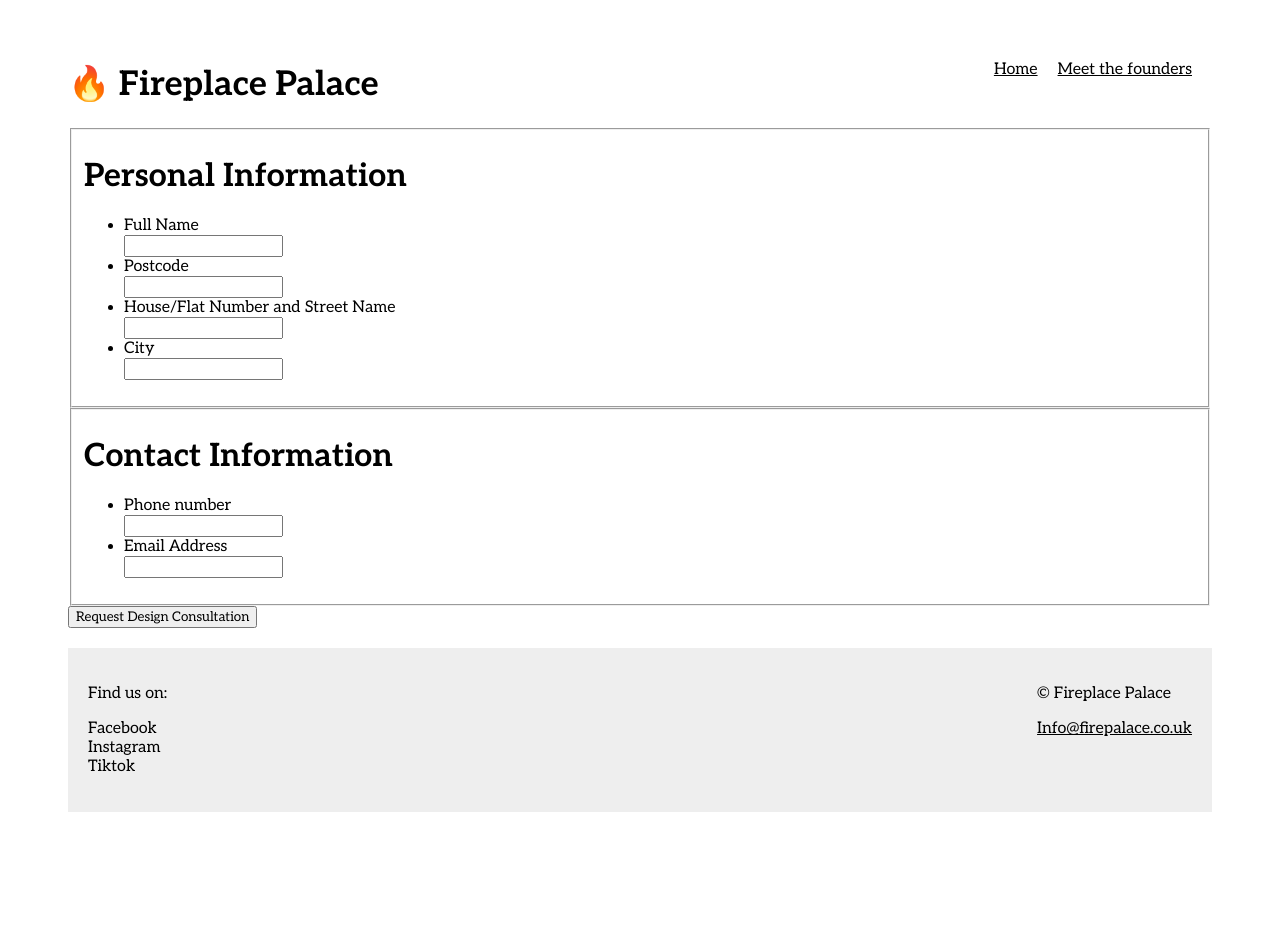
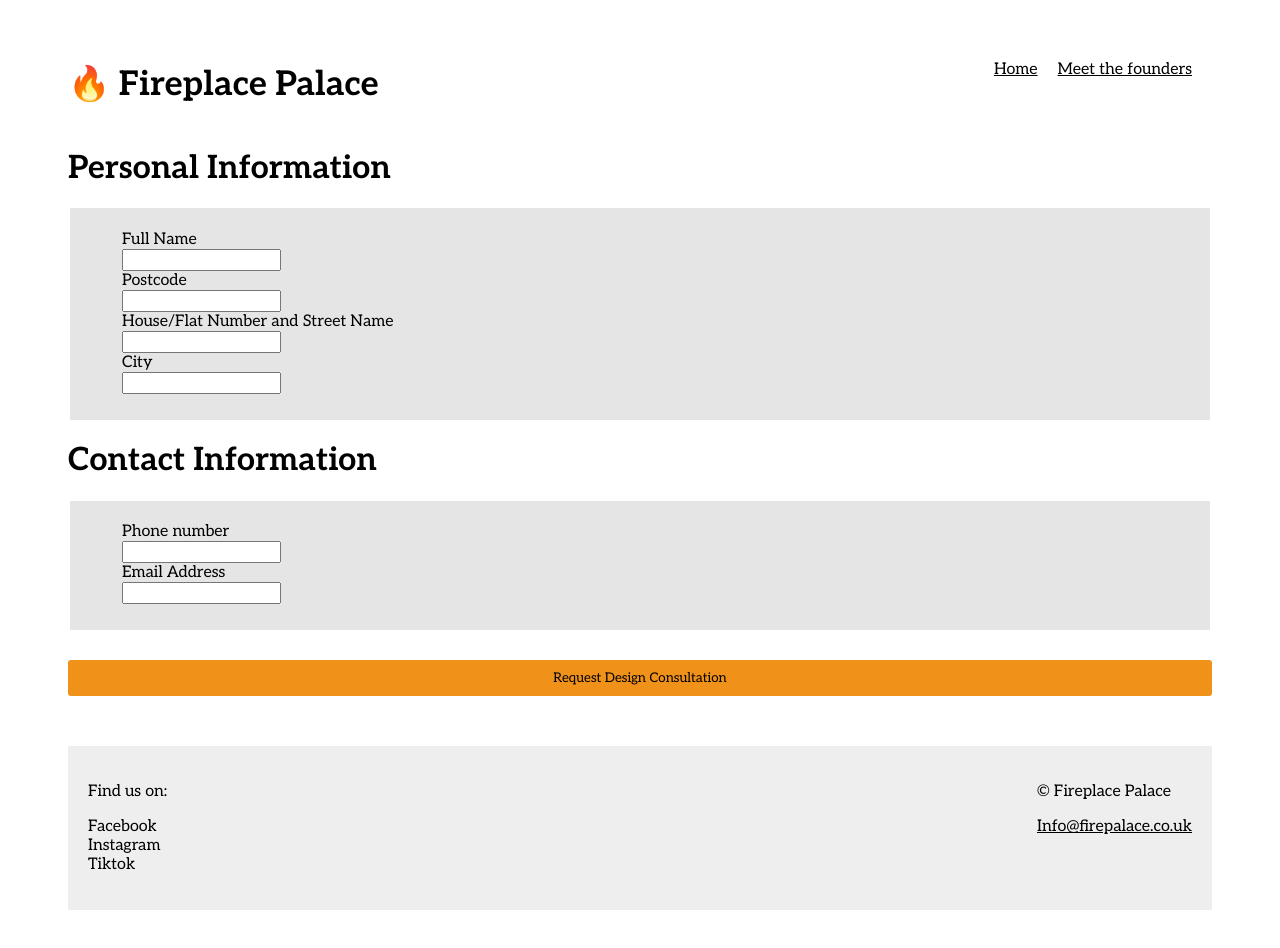
Before and after one commit to SchoolOfCode/bc16-w7d3-workshop-nextjs-boilerplate-room-5-week-7, a Next.js app: page /booking in a window 1280 px wide. Before the commit the page ends 852 px from the top, so only its background shows below. Built offline with nearby package versions, Linux system fonts and the light colour scheme.

Commit message:
styling form

```diff
--- a/src/ContactForm/ContactForm.css
+++ b/src/ContactForm/ContactForm.css
@@ -0,0 +1,21 @@
+ul {
+    list-style: none;
+}
+
+fieldset {
+    border: none;
+    background-color: rgb(229,229,229);
+}
+
+.submit-btn {
+    background-color: rgb(240, 145, 26);
+    border: none;
+    padding: 10px;
+    width: 100%;
+    margin: 30px 0;
+    border-radius: 3px;
+}
+
+.submit-btn:hover {
+    cursor: pointer;
+}
--- a/src/ContactForm/ContactForm.jsx
+++ b/src/ContactForm/ContactForm.jsx
@@ -44,8 +44,8 @@ function ContactForm() {
   return (
     <>
       <form onSubmit={handleSubmit}>
+        <h1>Personal Information</h1>
         <fieldset>
-          <h1>Personal Information</h1>
           <ul>
             <li>
               <label htmlFor="fullName">Full Name</label> <br />
@@ -88,13 +88,20 @@ function ContactForm() {
             <li>
               <label htmlFor="city">City</label>
               <br />
-              <input type="text" id="city" name="city" value={newContact.city} onChange={handleChange} required></input>
+              <input
+                type="text"
+                id="city"
+                name="city"
+                value={newContact.city}
+                onChange={handleChange}
+                required
+              ></input>
             </li>
           </ul>
         </fieldset>
 
+        <h1>Contact Information</h1>
         <fieldset>
-          <h1>Contact Information</h1>
           <ul>
             <li>
               <label htmlFor="phoneNumber">Phone number</label> <br />
@@ -122,8 +129,11 @@ function ContactForm() {
             </li>
           </ul>
         </fieldset>
+        <div className="error">
 
-        <button type="submit">Request Design Consultation</button>
+        </div>
+
+        <button className="submit-btn" type="submit">Request Design Consultation</button>
       </form>
     </>
   );
```
